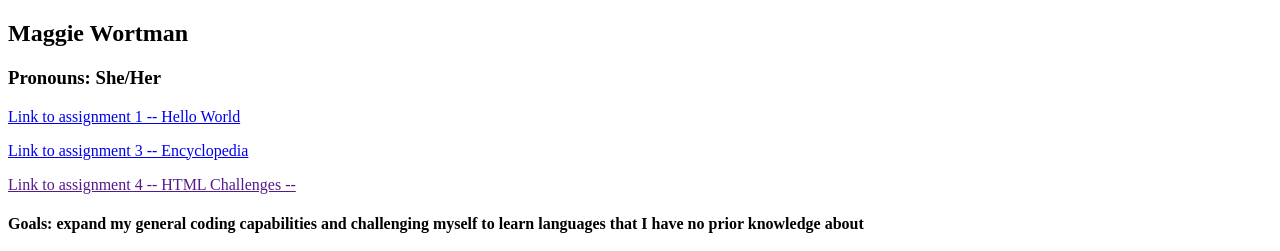
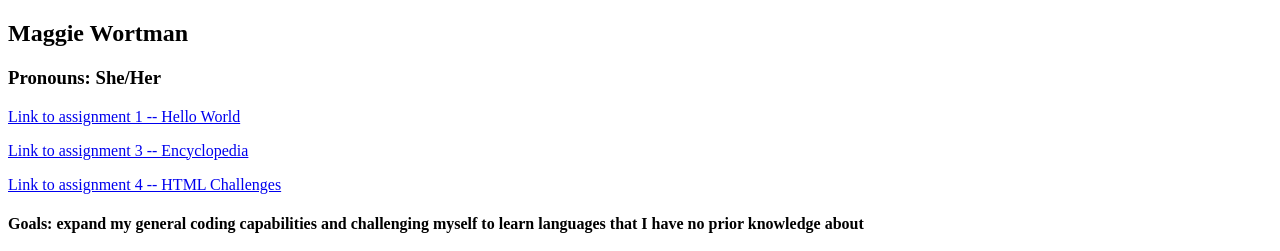
Before and after one commit to maggiewortman/maggiewortman.github.io, a plain HTML site: page index.html in a window 1280 px wide. Shown: the top 251 px of the page. Drawn offline with Linux system fonts and the light colour scheme.

Commit message:
Update index.html

```diff
--- a/index.html
+++ b/index.html
@@ -9,7 +9,7 @@
     <h3>Pronouns: She/Her</h3>
     <p><a href="https://maggiewortman.github.io/assignment_1.html">Link to assignment 1 -- Hello World</a><p>
     <p><a href="https://maggiewortman.github.io/assignment3.html">Link to assignment 3 -- Encyclopedia</a><p>
-      <p><a href="">Link to assignment 4 -- HTML Challenges -- </a><p>
+      <p><a href="https://maggiewortman.github.io/assignment4.html">Link to assignment 4 -- HTML Challenges</a><p>
     <h4>Goals: expand my general coding capabilities and challenging myself to learn languages that I have no prior knowledge about</h4>
     <p>I am a second semester senior within the Leeds School of Business. I am pursuing a dual empahsis in Finance and Information Managament with a minor in Creative Technology and a Certificate in Global Business. I am from Denver, Colorado. I love music, basketball, and spending time with friends.</p>
     <img src="img/me_pic.jpg" alt="My picture" width = 300>
```
